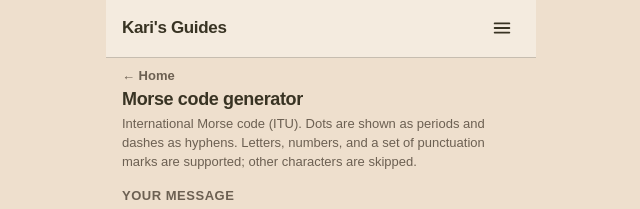
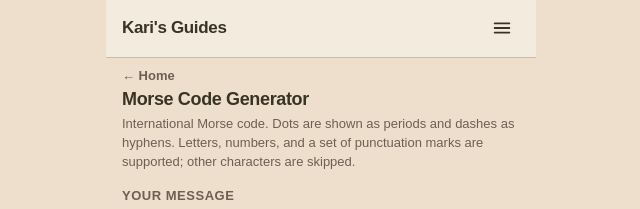
Before and after one commit to imforked/karis-guides, a Next.js app: page /morse-code in a window 1280 px wide. Shown: the top 209 px of the page, without its empty margins (319-959 px from the left). Built offline with nearby package versions, Linux system fonts and the light colour scheme.

Commit message:
Fix morse code page title copy.

```diff
--- a/src/app/morse-code/morse-code-view.tsx
+++ b/src/app/morse-code/morse-code-view.tsx
@@ -83,9 +83,9 @@ export function MorseCodeView() {
     <Main>
       <PageIntro>
         <BackLink href="/">← Home</BackLink>
-        <Title>Morse code generator</Title>
+        <Title>Morse Code Generator</Title>
         <Lead>
-          International Morse code (ITU). Dots are shown as periods and dashes
+          International Morse code. Dots are shown as periods and dashes
           as hyphens. Letters, numbers, and a set of punctuation marks are
           supported; other characters are skipped.
         </Lead>
```
